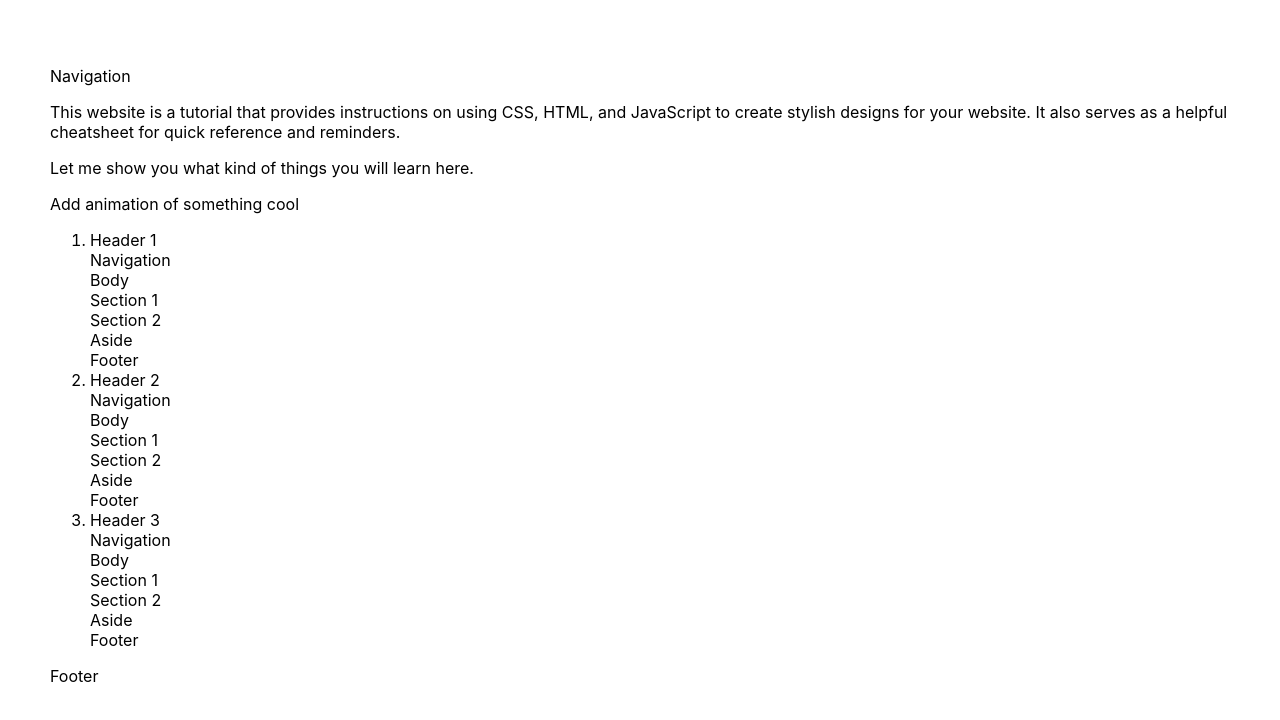
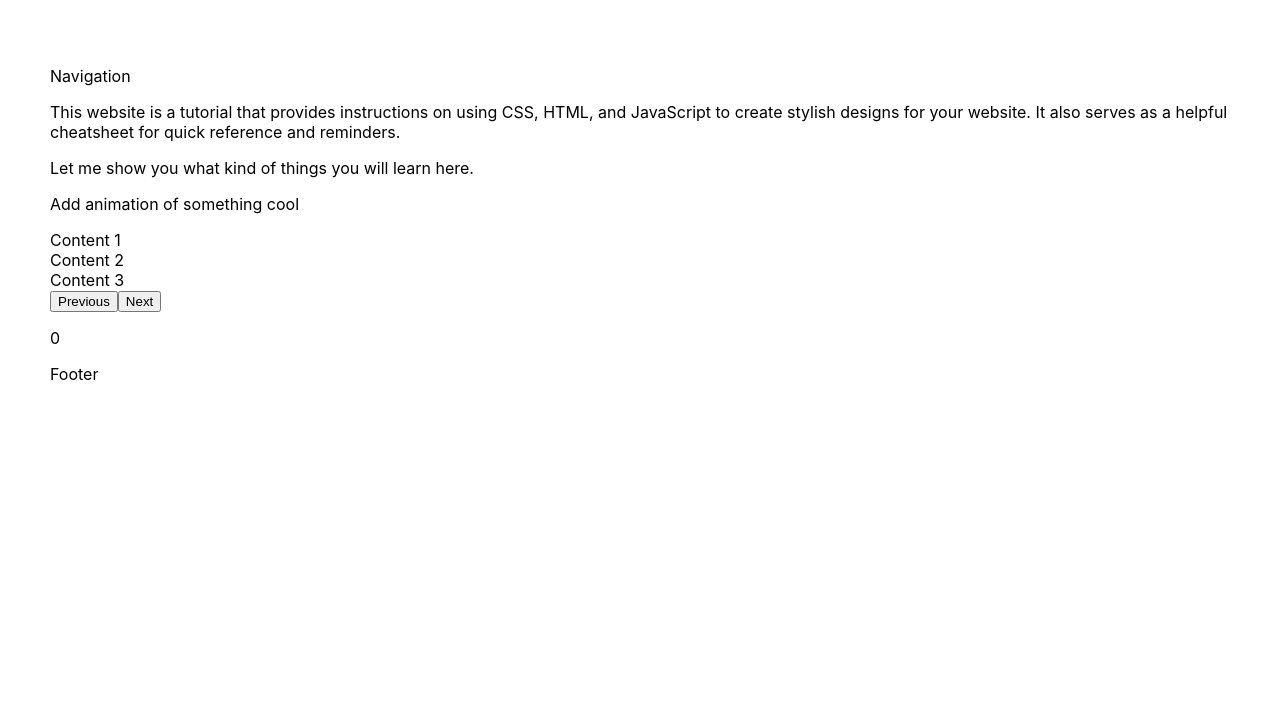
Before and after one commit to MuradAles/styles_tutorial, a React (Create React App) app in the folder styles_tutorial/: page / in a window 1280 px wide. Shown: the top 720 px of the page. Built offline with nearby package versions, Linux system fonts and the light colour scheme.

Commit message:
Carousel added

```diff
--- a/styles_tutorial/src/App.js
+++ b/styles_tutorial/src/App.js
@@ -2,6 +2,7 @@
 import Footer from "./components/Footer";
 import About from "./components/About";
 import PageStructure from "./components/PageStructure"
+import Carousel from "./components/Carousel";
 import "./App.css"
 function App() {
   return (
@@ -10,6 +11,7 @@
       <div className="Body">
         <About />
         <PageStructure />
+        <Carousel />
         <Footer />
       </div>
     </div>
--- /dev/null
+++ b/styles_tutorial/src/components/Carousel.js
@@ -0,0 +1,23 @@
+import { useState } from 'react';
+function Carousel(dataContainer) {
+    const [index, setIndex] = useState(0);
+    const [data, setData] = useState()
+    const length = 3;
+    const handlePrevious = () => {
+        const newIndex = index - 1;
+        setIndex(newIndex < 0 ? length - 1 : newIndex)
+    }
+    const handleNext = () => {
+        const newIndex = index + 1;
+        setIndex(newIndex >= length ? 0 : newIndex)
+    }
+    return (
+        <div className="Carousel">
+            <button onClick={handlePrevious}>Previous</button>
+            <button onClick={handleNext}>Next</button>
+            <p>{dataContainer[index]}</p>
+            <p>{index}</p>
+        </div>
+    )
+}
+export default Carousel
--- a/styles_tutorial/src/components/PageStructure.js
+++ b/styles_tutorial/src/components/PageStructure.js
@@ -2,78 +2,85 @@
 import "./PageStructure.css"
 function PageStructure() {
     return (
-        <div className="Page_Structure">
-            <ol className="Carousel_containter">
-                <li id="slide_1" className="Carousel_box">
-                    <header className="S_header">
-                        Header 1
-                    </header>
-                    <nav className="S_nav">
-                        Navigation
-                    </nav>
-                    <article className="S_article">
-                        Body
-                        <section className="S_section">
-                            Section 1
-                        </section>
-                        <section className="S_section">
-                            Section 2
-                        </section>
-                    </article>
-                    <aside>
-                        Aside
-                    </aside>
-                    <footer className="S_footer">
-                        Footer
-                    </footer>
-                </li>
-                <li id="slide_2" className="Carousel_box">
-                    <header className="S_header">
-                        Header 2
-                    </header>
-                    <nav className="S_nav">
-                        Navigation
-                    </nav>
-                    <article className="S_article">
-                        Body
-                        <section className="S_section">
-                            Section 1
-                        </section>
-                        <section className="S_section">
-                            Section 2
-                        </section>
-                    </article>
-                    <aside>
-                        Aside
-                    </aside>
-                    <footer className="S_footer">
-                        Footer
-                    </footer>
-                </li>
-                <li id="slide_3" className="Carousel_box">
-                    <header className="S_header">
-                        Header 3
-                    </header>
-                    <nav className="S_nav">
-                        Navigation
-                    </nav>
-                    <article className="S_article">
-                        Body
-                        <section className="S_section">
-                            Section 1
-                        </section>
-                        <section className="S_section">
-                            Section 2
-                        </section>
-                    </article>
-                    <aside>
-                        Aside
-                    </aside>
-                    <footer className="S_footer">
-                        Footer
-                    </footer>
-                </li>
-            </ol>
+        // <div className="Page_Structure">
+        //     <ol className="Carousel_containter">
+        //         <li id="slide_1" className="Carousel_box">
+        //             <header className="S_header">
+        //                 Header 1
+        //             </header>
+        //             <nav className="S_nav">
+        //                 Navigation
+        //             </nav>
+        //             <article className="S_article">
+        //                 Body
+        //                 <section className="S_section">
+        //                     Section 1
+        //                 </section>
+        //                 <section className="S_section">
+        //                     Section 2
+        //                 </section>
+        //             </article>
+        //             <aside>
+        //                 Aside
+        //             </aside>
+        //             <footer className="S_footer">
+        //                 Footer
+        //             </footer>
+        //         </li>
+        //         <li id="slide_2" className="Carousel_box">
+        //             <header className="S_header">
+        //                 Header 2
+        //             </header>
+        //             <nav className="S_nav">
+        //                 Navigation
+        //             </nav>
+        //             <article className="S_article">
+        //                 Body
+        //                 <section className="S_section">
+        //                     Section 1
+        //                 </section>
+        //                 <section className="S_section">
+        //                     Section 2
+        //                 </section>
+        //             </article>
+        //             <aside>
+        //                 Aside
+        //             </aside>
+        //             <footer className="S_footer">
+        //                 Footer
+        //             </footer>
+        //         </li>
+        //         <li id="slide_3" className="Carousel_box">
+        //             <header className="S_header">
+        //                 Header 3
+        //             </header>
+        //             <nav className="S_nav">
+        //                 Navigation
+        //             </nav>
+        //             <article className="S_article">
+        //                 Body
+        //                 <section className="S_section">
+        //                     Section 1
+        //                 </section>
+        //                 <section className="S_section">
+        //                     Section 2
+        //                 </section>
+        //             </article>
+        //             <aside>
+        //                 Aside
+        //             </aside>
+        //             <footer className="S_footer">
+        //                 Footer
+        //             </footer>
+        //         </li>
+        //     </ol>
+        // </div>
+        <div class="carousel-container">
+            <div class="carousel-wrapper">
+                <div class="carousel-item">Content 1</div>
+                <div class="carousel-item">Content 2</div>
+                <div class="carousel-item">Content 3</div>
+            </div>
         </div>
     )
 }
```
